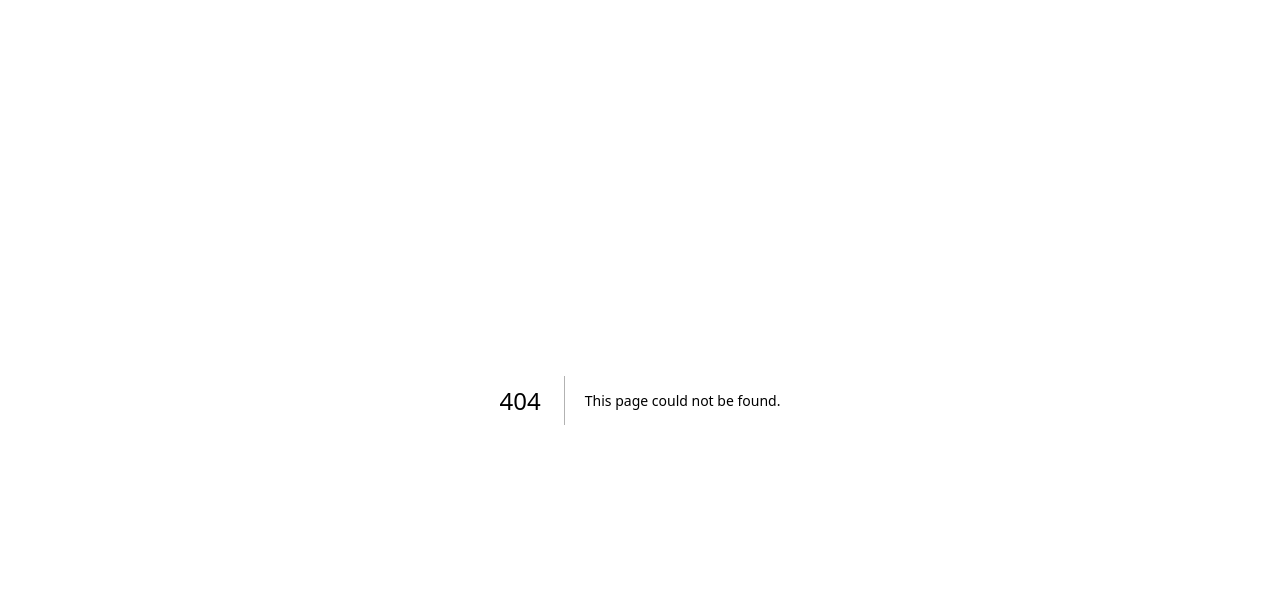
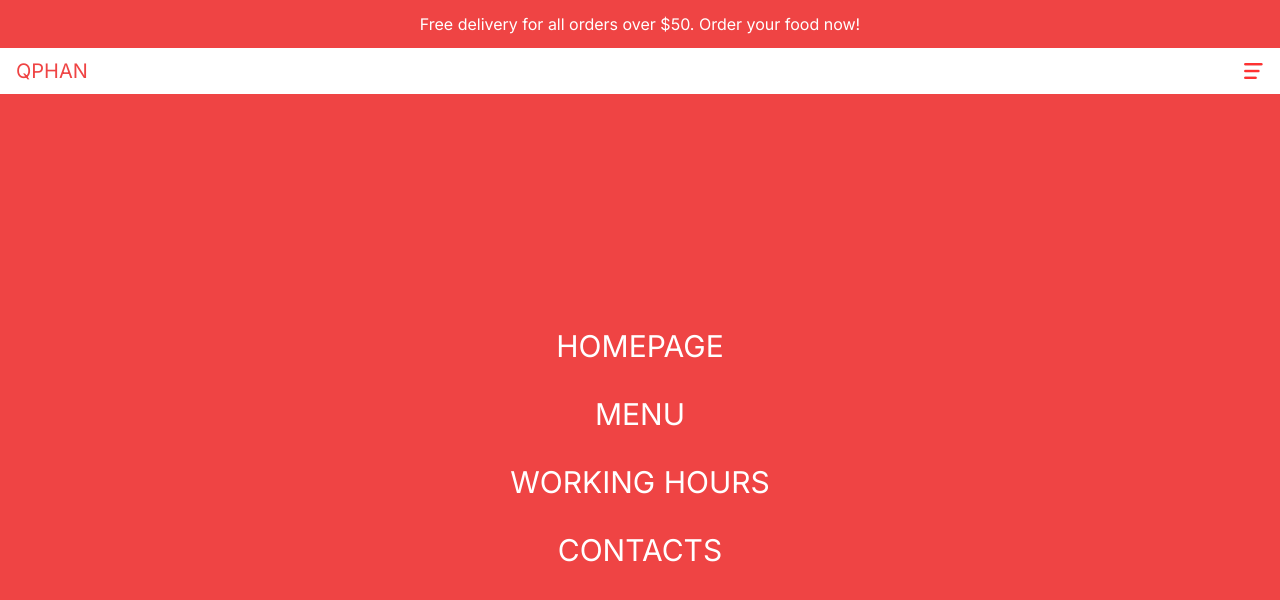
Before and after one commit to PhanHuuQuang/Restaurant-Nextjs, a Next.js app: page /cart in a window 1280 px wide. Before the commit this address had no page. Shown: the top 600 px of the page. Built offline with nearby package versions, Linux system fonts and the light colour scheme.

Commit message:
Notification, Menu

```diff
--- /dev/null
+++ b/src/app/cart/page.tsx
@@ -0,0 +1,7 @@
+import React from "react";
+
+const CartPage = () => {
+  return <div>CartPage</div>;
+};
+
+export default CartPage;
--- a/src/app/layout.tsx
+++ b/src/app/layout.tsx
@@ -1,22 +1,30 @@
-import './globals.css'
-import type { Metadata } from 'next'
-import { Inter } from 'next/font/google'
+import "./globals.css";
+import type { Metadata } from "next";
+import { Inter } from "next/font/google";
+import Notification from "@/components/Notification";
+import NavBar from "@/components/NavBar";
+import Footer from "@/components/Footer";
 
-const inter = Inter({ subsets: ['latin'] })
+const inter = Inter({ subsets: ["latin"] });
 
 export const metadata: Metadata = {
-  title: 'Create Next App',
-  description: 'Generated by create next app',
-}
+  title: "Create Next App",
+  description: "Generated by create next app",
+};
 
 export default function RootLayout({
   children,
 }: {
-  children: React.ReactNode
+  children: React.ReactNode;
 }) {
   return (
     <html lang="en">
-      <body className={inter.className}>{children}</body>
+      <body className={inter.className}>
+        <Notification />
+        <NavBar />
+        {children}
+        <Footer />
+      </body>
     </html>
-  )
+  );
 }
--- /dev/null
+++ b/src/app/login/page.tsx
@@ -0,0 +1,7 @@
+import React from "react";
+
+const LoginPage = () => {
+  return <div>LoginPage</div>;
+};
+
+export default LoginPage;
--- /dev/null
+++ b/src/app/menu/[category]/page.tsx
@@ -0,0 +1,7 @@
+import React from "react";
+
+const CategoryPage = () => {
+  return <div>CategoryPage</div>;
+};
+
+export default CategoryPage;
--- /dev/null
+++ b/src/app/menu/page.tsx
@@ -0,0 +1,7 @@
+import React from "react";
+
+const MenuPage = () => {
+  return <div>MenuPage</div>;
+};
+
+export default MenuPage;
--- /dev/null
+++ b/src/app/orders/page.tsx
@@ -0,0 +1,7 @@
+import React from "react";
+
+const OrdersPage = () => {
+  return <div>OrdersPage</div>;
+};
+
+export default OrdersPage;
--- /dev/null
+++ b/src/app/product/[id]/page.tsx
@@ -0,0 +1,7 @@
+import React from "react";
+
+const SingleProductPage = () => {
+  return <div>SingleProductPage</div>;
+};
+
+export default SingleProductPage;
--- /dev/null
+++ b/src/components/Footer.tsx
@@ -0,0 +1,7 @@
+import React from "react";
+
+const Footer = () => {
+  return <div>Footer</div>;
+};
+
+export default Footer;
--- /dev/null
+++ b/src/components/Menu.tsx
@@ -0,0 +1,48 @@
+"use client";
+
+import Image from "next/image";
+import Link from "next/link";
+import React, { useState } from "react";
+
+const links = [
+  { id: 1, title: "Homepage", url: "/" },
+  { id: 2, title: "Menu", url: "/menu" },
+  { id: 3, title: "Working Hours", url: "/" },
+  { id: 4, title: "Contacts", url: "/" },
+];
+
+const Menu = () => {
+  const [open, setOpen] = useState(false);
+  return (
+    <div>
+      {!open ? (
+        <Image
+          className="cursor-pointer"
+          src="/open.png"
+          alt=""
+          width={20}
+          height={20}
+          onClick={() => setOpen(true)}
+        />
+      ) : (
+        <Image
+          className="cursor-pointer"
+          src="/close.png"
+          alt=""
+          width={20}
+          height={20}
+          onClick={() => setOpen(false)}
+        />
+      )}
+      <div className="bg-red-500 text-white absolute left-0 top-24 w-full h-[calc(100vh-6rem)] flex flex-col gap-8 items-center justify-center text-3xl z-10">
+        {links.map((item) => (
+          <Link href={item.url} key={item.id}>
+            {item.title}
+          </Link>
+        ))}
+      </div>
+    </div>
+  );
+};
+
+export default Menu;
--- /dev/null
+++ b/src/components/NavBar.tsx
@@ -0,0 +1,20 @@
+import React from "react";
+import Menu from "./Menu";
+import Link from "next/link";
+
+const NavBar = () => {
+  return (
+    <div className="h-12 text-red-500 p-4 flex items-center justify-between border-b-2 border-b-red-500 uppercase">
+      {/* LOGO */}
+      <div className="text-xl">
+        <Link href="/">QPhan</Link>
+      </div>
+      {/* MOBILE MENU */}
+      <div>
+        <Menu />
+      </div>
+    </div>
+  );
+};
+
+export default NavBar;
--- /dev/null
+++ b/src/components/Notification.tsx
@@ -0,0 +1,11 @@
+import React from "react";
+
+const Notification = () => {
+  return (
+    <div className="h-12 bg-red-500 text-white px-4 flex items-center justify-center text-center text-sm md:text-base cursor-pointer">
+      Free delivery for all orders over $50. Order your food now!
+    </div>
+  );
+};
+
+export default Notification;
```
